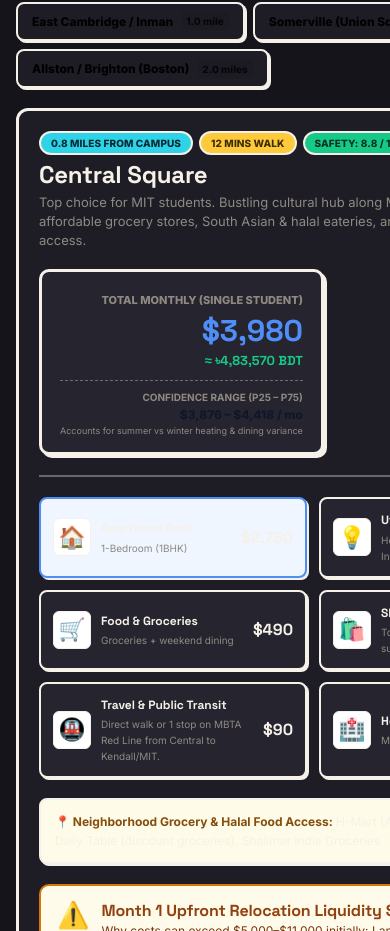
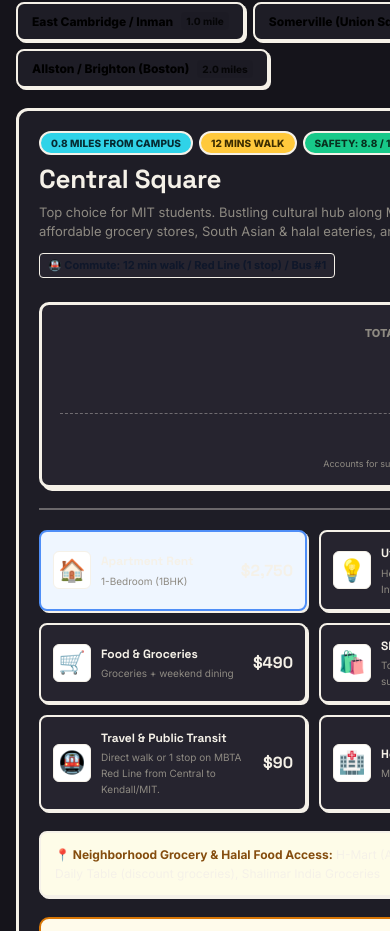
Before and after one commit to Team-Inception-1/Ethos-AI, a Next.js app in the folder apps/web/: page /dashboard/campus-living in a window 390 px wide. Shown: the part 1259-2190 px from the top of the page. Built offline with nearby package versions, Linux system fonts and the light colour scheme; no server answers.

Commit message:
fix(ui/ux): eliminate empty void space in campus living header using responsive 2-column grid

```diff
--- a/apps/web/src/components/pages/CampusLivingPage/CampusLivingPage.module.css
+++ b/apps/web/src/components/pages/CampusLivingPage/CampusLivingPage.module.css
@@ -397,14 +397,25 @@
 
 /* Active Area Banner */
 .areaBanner {
-  display: flex;
-  justify-content: space-between;
-  align-items: flex-start;
-  flex-wrap: wrap;
-  gap: 20px;
+  display: grid;
+  grid-template-columns: 1fr 310px;
+  align-items: center;
+  gap: 24px;
   border-bottom: 2px solid var(--border-subtle, #e2e8f0);
   padding-bottom: 20px;
   margin-bottom: 20px;
+}
+
+@media (max-width: 900px) {
+  .areaBanner {
+    grid-template-columns: 1fr;
+  }
+}
+
+.areaInfoCol {
+  display: flex;
+  flex-direction: column;
+  gap: 4px;
 }
 
 .badgesRow {
@@ -416,7 +427,7 @@
 
 .areaName {
   font-family: 'Space Grotesk', sans-serif;
-  font-size: 24px;
+  font-size: 26px;
   font-weight: 800;
   margin-bottom: 4px;
 }
@@ -424,8 +435,25 @@
 .areaDesc {
   font-size: 13px;
   color: var(--text-muted, #64748b);
-  max-width: 500px;
   line-height: 1.45;
+  margin: 0;
+}
+
+.areaSubPills {
+  display: flex;
+  gap: 8px;
+  flex-wrap: wrap;
+  margin-top: 8px;
+}
+
+.areaSubPill {
+  font-size: 11px;
+  font-weight: 700;
+  background: var(--bg-elevated, #f8fafc);
+  border: 1px solid var(--border, #0f172a);
+  border-radius: 4px;
+  padding: 3px 8px;
+  color: var(--text-main, #0f172a);
 }
 
 .grandTotalBox {
@@ -434,7 +462,7 @@
   border-radius: 10px;
   padding: 14px 18px;
   text-align: right;
-  min-width: 240px;
+  width: 100%;
   box-shadow: 3px 3px 0 var(--border, #0f172a);
 }
 
--- a/apps/web/src/components/pages/CampusLivingPage/CampusLivingPage.tsx
+++ b/apps/web/src/components/pages/CampusLivingPage/CampusLivingPage.tsx
@@ -369,7 +369,7 @@
           {/* Active Area Detail Card */}
           <GlassCard padding="lg">
             <div className={styles.areaBanner}>
-              <div>
+              <div className={styles.areaInfoCol}>
                 <div className={styles.badgesRow}>
                   <Badge variant="info" size="sm">{activeArea.distance} from campus</Badge>
                   <Badge variant="warning" size="sm">{activeArea.walkTime}</Badge>
@@ -377,6 +377,9 @@
                 </div>
                 <h2 className={styles.areaName}>{activeArea.name}</h2>
                 <p className={styles.areaDesc}>{activeArea.description}</p>
+                <div className={styles.areaSubPills}>
+                  <span className={styles.areaSubPill}>🚇 Commute: {activeArea.commuteType}</span>
+                </div>
               </div>
 
               {/* Grand Total */}
```
